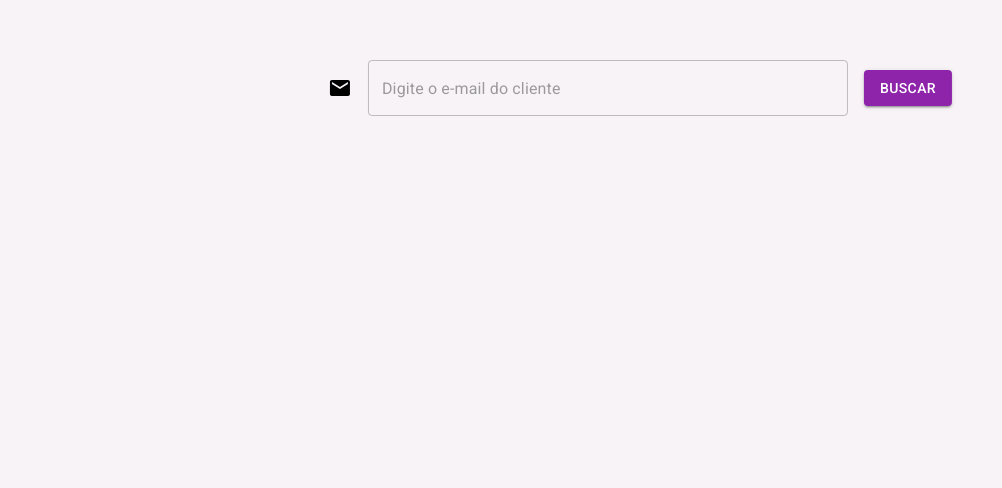
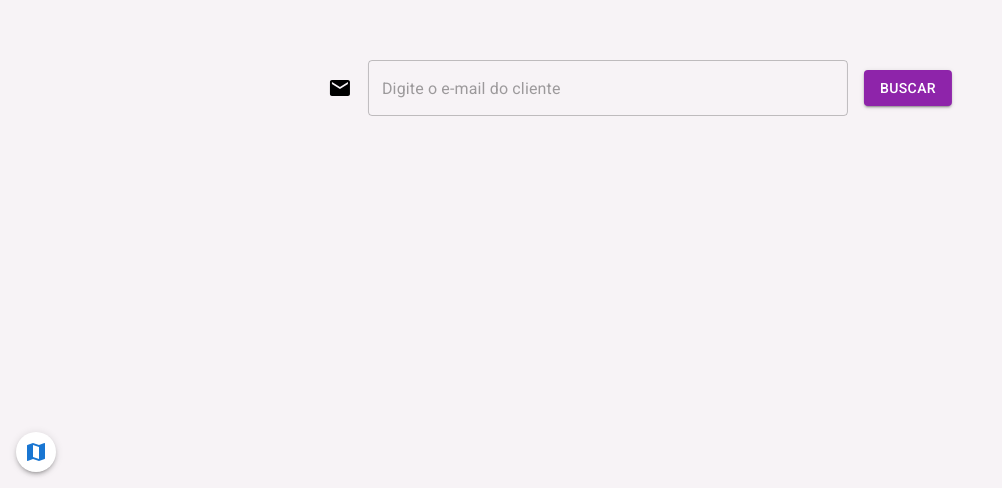
Before and after one commit to vinibmoraes/nfit-painelEquips, a React (Create React App) app: page /pageMenuDeAcesso in a window 1280 px wide. Shown: the part 312-800 px from the top of the page, without its empty margins (0-1002 px from the left). Built offline with nearby package versions, Linux system fonts and the light colour scheme.

Commit message:
Feat: Adicionado ícone de mapa pra redirecionar ao mapa de parceiros.

```diff
--- a/src/pages/pageMenuDeAcesso.tsx
+++ b/src/pages/pageMenuDeAcesso.tsx
@@ -3,6 +3,7 @@ import EmailIcon from "@mui/icons-material/Email";
 import FileCopyIcon from "@mui/icons-material/FileCopy";
 import PhoneIcon from "@mui/icons-material/Phone";
 import OpenInNewIcon from "@mui/icons-material/OpenInNew";
+import MapIcon from "@mui/icons-material/Map";
 import {
   Box,
   Button,
@@ -17,6 +18,7 @@ import {
   TextField,
   Typography,
   IconButton,
+  Tooltip,
 } from "@mui/material";
 import { enqueueSnackbar, useSnackbar } from "notistack";
 import { URLSearchParams } from "url";
@@ -228,6 +230,13 @@ const PageMenuDeAcesso: React.FC = () => {
     const telefoneFormatado = `(${dddFone}) ${fone}`;
     navigator.clipboard.writeText(telefoneFormatado);
     enqueueSnackbar("Telefone copiado!", { variant: "info" });
+  };
+
+  const handleMapClick = () => {
+    window.open(
+      "https://www.google.com.br/maps/d/edit?mid=1eyliVZGdAupULChAry8ZDpS_UCDNAKU&ll=-9.824164549175668%2C-49.41394982406761&z=4",
+      "_blank"
+    );
   };
 
   return (
@@ -553,6 +562,32 @@ const PageMenuDeAcesso: React.FC = () => {
           </Table>
         </TableContainer>
       )}
+
+      {/* Ícone de Mapa no canto inferior esquerdo */}
+      <Box
+        sx={{
+          position: "fixed", // Fixa a posição
+          bottom: "16px", // Distância do fundo da tela
+          left: "16px", // Distância da lateral esquerda
+          zIndex: 9999, // Garante que o ícone fique acima de outros elementos
+        }}
+      >
+        <Tooltip title="Ver Mapa de parceiros">
+          <IconButton
+            onClick={handleMapClick} // Função chamada ao clicar no ícone
+            sx={{
+              backgroundColor: "#ffffff", // Cor de fundo do ícone
+              borderRadius: "50%", // Faz o ícone ficar arredondado
+              boxShadow: 3, // Adiciona uma sombra para destacar o ícone
+              "&:hover": {
+                backgroundColor: "#e0e0e0", // Efeito de hover
+              },
+            }}
+          >
+            <MapIcon sx={{ color: "#1976d2" }} /> {/* Cor do ícone */}
+          </IconButton>
+        </Tooltip>
+      </Box>
     </Box>
   );
 };
```
